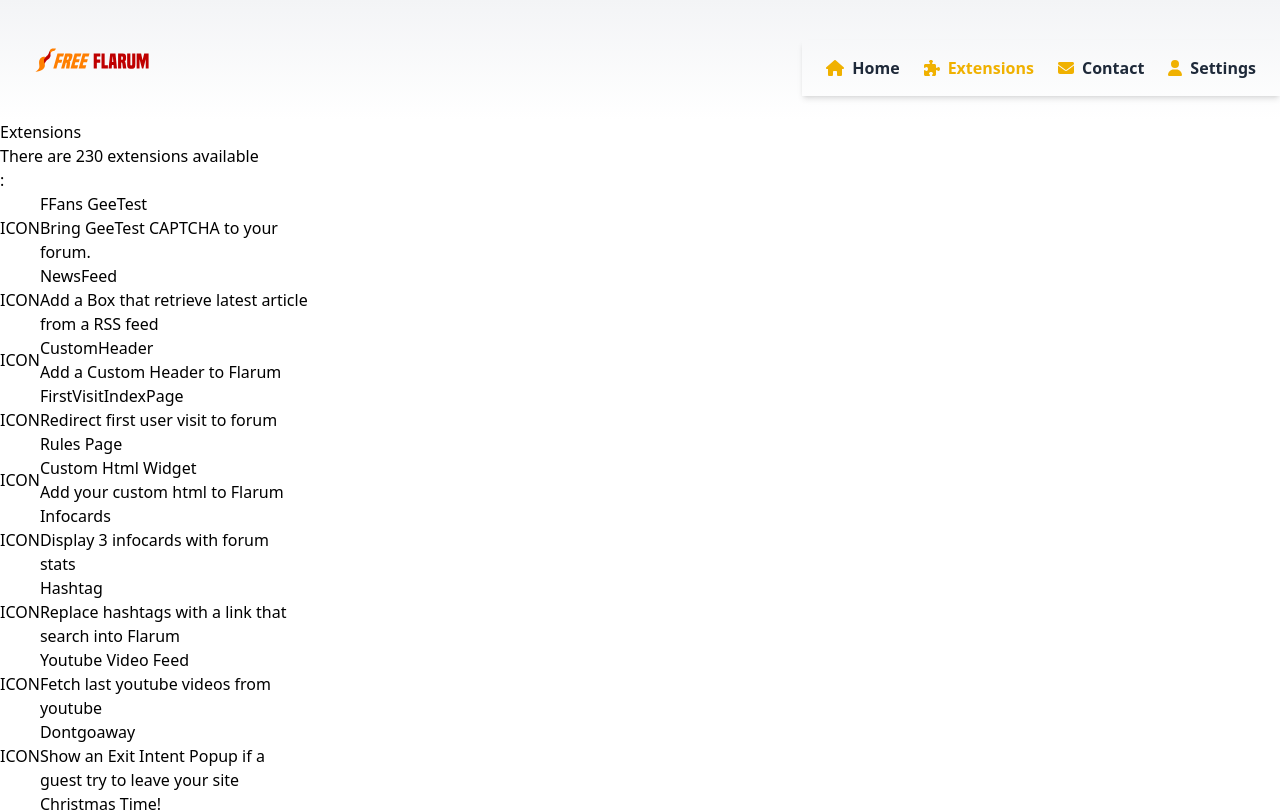
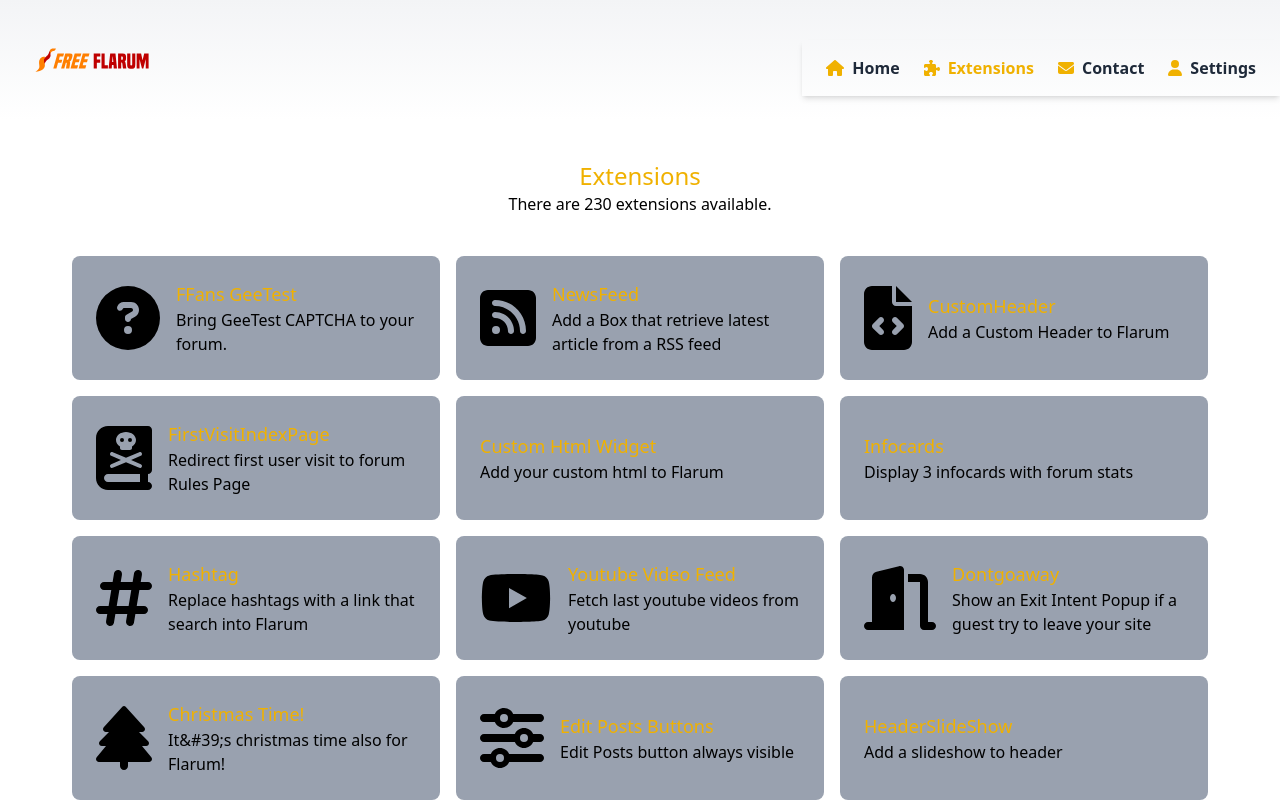
Before and after one commit to SKevo18/freeflarum-frontend, a Vue app: page /extensions in a window 1280 px wide. Shown: the top 812 px of the page. Built offline with nearby package versions, Linux system fonts and the light colour scheme.

Commit message:
basic extensions styles

```diff
--- a/src/assets/main.css
+++ b/src/assets/main.css
@@ -7,9 +7,27 @@
 }
 
 body {
-  margin: 0;
+  @apply m-0 dark:bg-gray-900 dark:text-gray-200;
 }
 
+main {
+  @apply py-6 md:py-10 md:px-18;
+}
+
+/* text */
+h1 {
+  @apply text-2xl text-yellow-500;
+}
+
+h2 {
+  @apply text-xl text-yellow-500;
+}
+
+h3 {
+  @apply text-lg text-yellow-500;
+}
+
+/* links */
 a {
   @apply dark:text-gray-100 text-gray-900 hover:text-yellow-500;
 }
--- a/src/main.ts
+++ b/src/main.ts
@@ -5,6 +5,7 @@
 
 import { library } from '@fortawesome/fontawesome-svg-core'
 import { fas } from '@fortawesome/free-solid-svg-icons'
+import { fab } from '@fortawesome/free-brands-svg-icons'
 
 import App from '@/App.vue'
 import router from '@/router'
@@ -14,6 +15,6 @@
 app.use(createPinia())
 app.use(router)
 
-library.add(fas)
+library.add(fas, fab)
 
 app.mount('#app')
--- a/src/views/ExtensionsView.vue
+++ b/src/views/ExtensionsView.vue
@@ -2,9 +2,13 @@
 import { defineComponent } from 'vue'
 
 import extensionsData from '@/fixtures/extensions.json'
+import { FontAwesomeIcon } from '@fortawesome/vue-fontawesome'
 
 export default defineComponent({
   name: 'ExtensionsView',
+  components: {
+    FontAwesomeIcon,
+  },
   data() {
     return {
       extensionCategories: extensionsData.data,
@@ -25,15 +29,15 @@
   },
   beforeMount() {
     this.extensionCategories = extensionsData.data
-    this.infoText = `There are ${this.extensionsCount} extensions available`
+    this.infoText = `There are ${this.extensionsCount} extensions available.`
   },
 })
 </script>
 
 <template>
   <main>
-    <div>
-      <h1>Extensions</h1>
+    <div class="text-center">
+      <h1 class="">Extensions</h1>
       <p>{{ infoText }}</p>
     </div>
 
@@ -41,11 +45,20 @@
       v-if="extensionCategories !== undefined"
       v-for="(extensions, category) in extensionCategories"
     >
-      <h2>{{ category }}:</h2>
+      <h2 class="mt-10 mb-6">{{ category }}</h2>
 
-      <div v-for="extension in extensions" class="grid grid-cols-4 gap-4">
-        <div class="flex flex-row items-center">
-          <span>ICON</span>
+      <div class="grid grid-cols-1 sm:grid-cols-2 md:grid-cols-3 gap-4">
+        <div
+          v-for="extension in extensions"
+          class="flex flex-row gap-4 items-center bg-gray-400 dark:bg-gray-700 rounded-lg p-6"
+        >
+          <FontAwesomeIcon
+            v-if="extension.icon_name && extension.icon_name.length > 0"
+            :icon="extension.icon_name.split(' ')"
+            size="4x"
+          />
+          <FontAwesomeIcon v-else :icon="['fas', 'question-circle']" size="4x" />
+
           <div>
             <h3>{{ extension.title }}</h3>
             <p>{{ extension.description }}</p>
```
Also changed, not shown: src/components/ui/CardComponent.vue (added).
